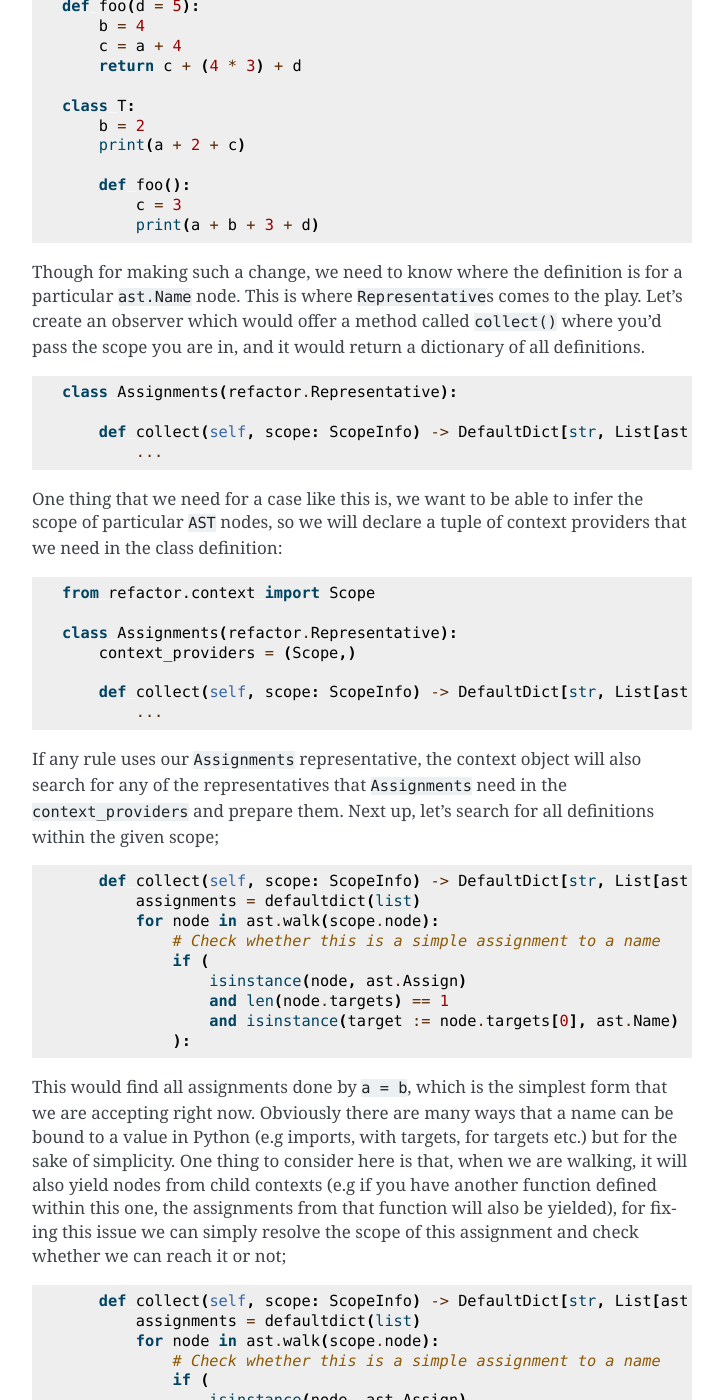
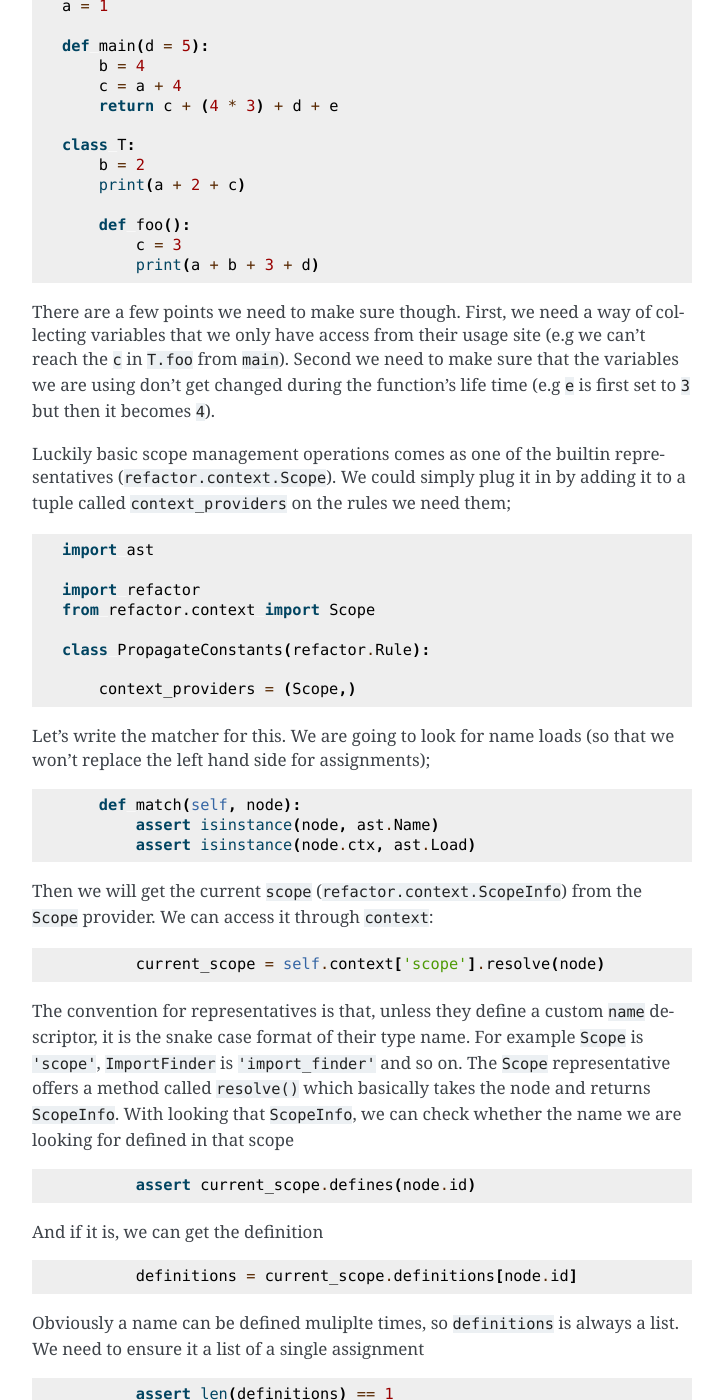
Before and after one commit to isidentical/refactor, a Sphinx documentation site: the page built from docs/source/going-further.md, in a window 1280 px wide and 1400 px high, scrolled down 1001 px. Shown: the whole window, without its empty margins (388-1111 px from the left). Built offline with Sphinx 7.4.7, drawn with Linux system fonts in a browser that asks for light colours; some of the changed text lies outside the part shown.

Commit message:
examples: refactor the constant propagator with this

````diff
--- a/docs/source/going-further.md
+++ b/docs/source/going-further.md
@@ -1,4 +1,4 @@
-# Going Further
+# Representatives
 
 For more complicated refactoring rules, sometimes you need to
 collect more information about the surrounding code. Rules have
@@ -26,10 +26,12 @@ For example;
 ```python
 a = 1
 
-def foo(d = 5):
+def main(d = 5):
     b = 4
     c = a + b
-    return c + (b * 3) + d
+    e = 3
+    e = 4
+    return c + (b * 3) + d + e
 
 class T:
     b = 2
@@ -45,10 +47,10 @@ The code above can be transformed to this;
 ```python
 a = 1
 
-def foo(d = 5):
+def main(d = 5):
     b = 4
     c = a + 4
-    return c + (4 * 3) + d
+    return c + (4 * 3) + d + e
 
 class T:
     b = 2
@@ -59,136 +61,105 @@ class T:
         print(a + b + 3 + d)
 ```
 
-Though for making such a change, we need to know where the definition is for a
-particular `ast.Name` node. This is where `Representative`s comes to the play.
-Let's create an observer which would offer a method called `collect()` where
-you'd pass the scope you are in, and it would return a dictionary of all definitions.
+There are a few points we need to make sure though. First, we need a way of collecting variables
+that we only have access from their usage site (e.g we can't reach the `c` in `T.foo` from `main`). Second
+we need to make sure that the variables we are using don't get changed during the function's life time (e.g
+`e` is first set to `3` but then it becomes `4`).
 
-```python
-class Assignments(refactor.Representative):
+Luckily basic scope management operations comes as one of the builtin representatives (`refactor.context.Scope`).
+We could simply plug it in by adding it to a tuple called `context_providers` on the rules we need them;
 
-    def collect(self, scope: ScopeInfo) -> DefaultDict[str, List[ast.Assign]]:
-        ...
+```py
+import ast
+
+import refactor
+from refactor.context import Scope
+
+class PropagateConstants(refactor.Rule):
+
+    context_providers = (Scope,)
 ```
 
-One thing that we need for a case like this is, we want to be able to infer
-the scope of particular `AST` nodes, so we will declare a tuple of context providers
-that we need in the class definition:
+Let's write the matcher for this. We are going to look for name loads (so that we won't replace the left hand side
+for assignments);
 
-```python
+```py
+    def match(self, node):
+        assert isinstance(node, ast.Name)
+        assert isinstance(node.ctx, ast.Load)
+```
+
+Then we will get the current `scope` (`refactor.context.ScopeInfo`) from the `Scope` provider. We can access it through
+`context`:
+
+```py
+        current_scope = self.context['scope'].resolve(node)
+```
+
+The convention for representatives is that, unless they define a custom `name` descriptor, it is the snake case format
+of their type name. For example `Scope` is `'scope'`, `ImportFinder` is `'import_finder'` and so on. The `Scope` representative
+offers a method called `resolve()` which basically takes the node and returns `ScopeInfo`. With looking that `ScopeInfo`, we can
+check whether the name we are looking for defined in that scope
+
+```py
+        assert current_scope.defines(node.id)
+```
+
+And if it is, we can get the definition
+
+```py
+        definitions = current_scope.definitions[node.id]
+```
+
+Obviously a name can be defined muliplte times, so `definitions` is always a list. We need to ensure it a list of a single
+assignment
+
+```py
+        assert len(definitions) == 1
+        assert isinstance(
+            definition := definitions[0],
+            ast.Assign
+        )
+```
+
+And finally we need to check whether the value for this assignment is a constant, and if it is return a `ReplacementAction`;
+
+```py
+        assert isinstance(value := definition.value, ast.Constant)
+
+        return refactor.ReplacementAction(node, value)
+```
+
+### Appendix A: Full Script
+
+```py
+import ast
+
+import refactor
 from refactor.context import Scope
 
-class Assignments(refactor.Representative):
+class PropagateConstants(refactor.Rule):
+
     context_providers = (Scope,)
 
-    def collect(self, scope: ScopeInfo) -> DefaultDict[str, List[ast.Assign]]:
-        ...
-```
-
-If any rule uses our `Assignments` representative, the context object will also
-search for any of the representatives that `Assignments` need in the `context_providers`
-and prepare them. Next up, let's search for all definitions within the given scope;
-
-```python
-    def collect(self, scope: ScopeInfo) -> DefaultDict[str, List[ast.Assign]]:
-        assignments = defaultdict(list)
-        for node in ast.walk(scope.node):
-            # Check whether this is a simple assignment to a name
-            if (
-                isinstance(node, ast.Assign)
-                and len(node.targets) == 1
-                and isinstance(target := node.targets[0], ast.Name)
-            ):
-```
-
-This would find all assignments done by `a = b`, which is the simplest form
-that we are accepting right now. Obviously there are many ways that a name
-can be bound to a value in Python (e.g imports, with targets, for targets etc.)
-but for the sake of simplicity. One thing to consider here is that, when we are
-walking, it will also yield nodes from child contexts (e.g if you have another
-function defined within this one, the assignments from that function will also
-be yielded), for fixing this issue we can simply resolve the scope of this
-assignment and check whether we can reach it or not;
-
-```python
-    def collect(self, scope: ScopeInfo) -> DefaultDict[str, List[ast.Assign]]:
-        assignments = defaultdict(list)
-        for node in ast.walk(scope.node):
-            # Check whether this is a simple assignment to a name
-            if (
-                isinstance(node, ast.Assign)
-                and len(node.targets) == 1
-                and isinstance(target := node.targets[0], ast.Name)
-            ):
-                # Check whether we can reach this assignment or not.
-                # For example there might be child functions where the
-                # definition is unreachable for us.
-                assignment_scope = self.context['scope'].resolve(node)
-                if scope.can_reach(assignment_scope):
-                    assignments[target.id].append(node)
-
-        return assignments
-
-```
-
-If all goes fine, we'd return the dictionary we prepared. The next step is
-writing the actual rule, which is going to be very simple;
-
-```python
-class PropagationRule(refactor.Rule):
-
-    context_providers = (Assignments, Scope)
-
-    def match(self, node: ast.AST) -> refactor.Action:
+    def match(self, node):
         assert isinstance(node, ast.Name)
         assert isinstance(node.ctx, ast.Load)
 
+        current_scope = self.context['scope'].resolve(node)
+        assert current_scope.defines(node.id)
+
+        definitions = current_scope.definitions[node.id]
+
+        assert len(definitions) == 1
+        assert isinstance(
+            definition := definitions[0],
+            ast.Assign
+        )
+        assert isinstance(value := definition.value, ast.Constant)
+
+        return refactor.ReplacementAction(node, value)
+
+if __name__ == "__main__":
+    refactor.run(rules=[PropagateConstants])
 ```
-
-We'll match against a simple name on a load context, we don't want to replace assignment
-targets with the constant literals :) Now it's time to resolve the name we have and check
-whether it is assigned only once, and whether the value it is bound to is a constant
-
-```python
-        # The name should be defined in the current scope
-        # and there shouldn't be any overrides
-        assert len(assignments) == 1
-
-        # The value should be a constant, so that we can safely propagate
-        [assignment] = assignments
-        assert isinstance(value := assignment.value, ast.Constant)
-```
-
-And if that is the case, we can simply return a `ReplacementAction` which would replace
-the `ast.Name` node with the `ast.Constant` node;
-
-```python
-        return refactor.ReplacementAction(node, value)
-```
-
-Let's give it a try:
-
-```diff
- $ python examples/propagate.py test.py
---- test.py
-+++ test.py
-
-@@ -2,13 +2,13 @@
-
- def foo(d = 5):
-     b = 4
--    c = a + b
--    return c + (b * 3) + d
-+    c = a + 4
-+    return c + (4 * 3) + d
-
- class T:
-     b = 2
--    print(a + b + c)
-+    print(a + 2 + c)
-
-     def foo():
-         c = 3
--        print(a + b + c + d)
-+        print(a + b + 3 + d)
-```
````
Also changed, not shown: 2 other files.
